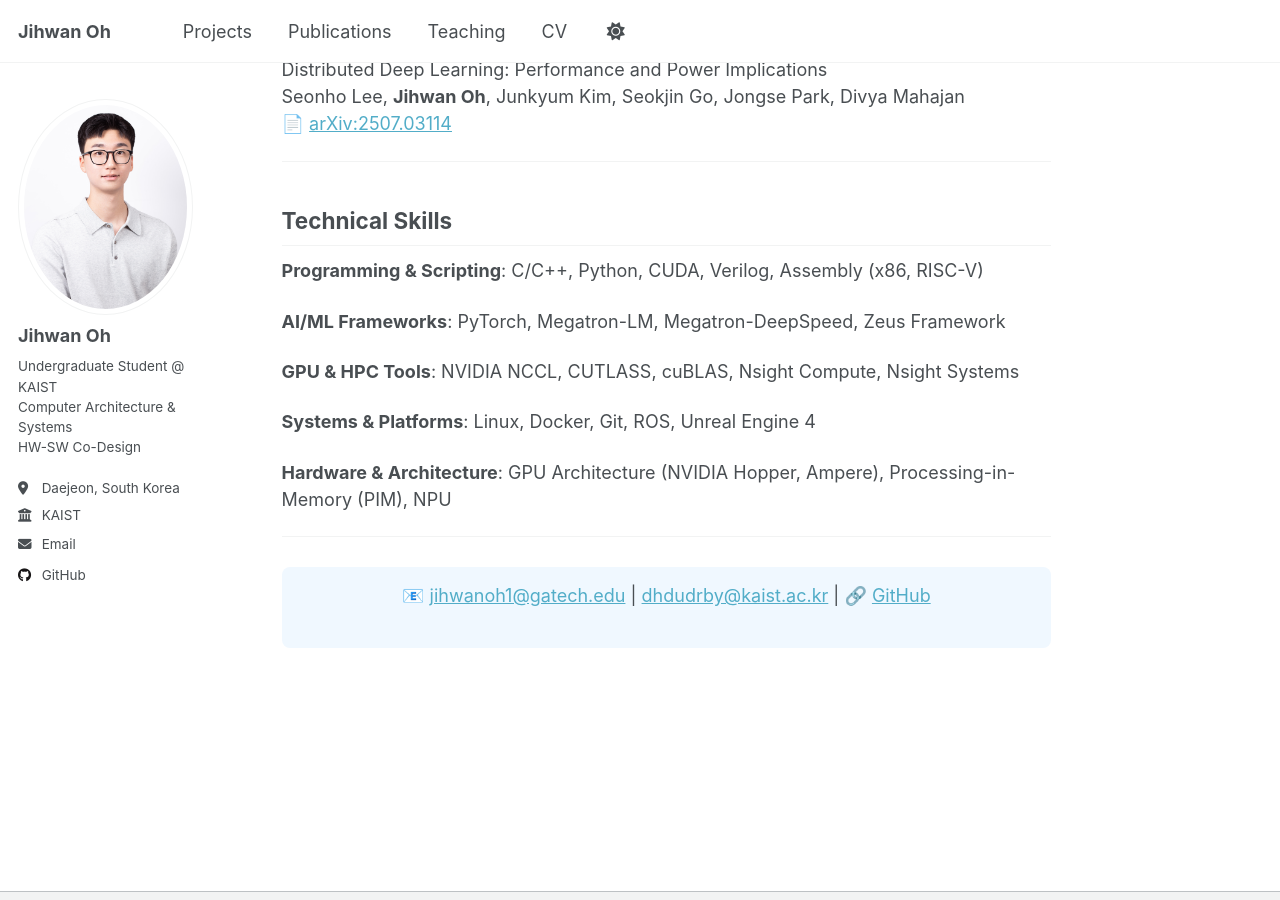
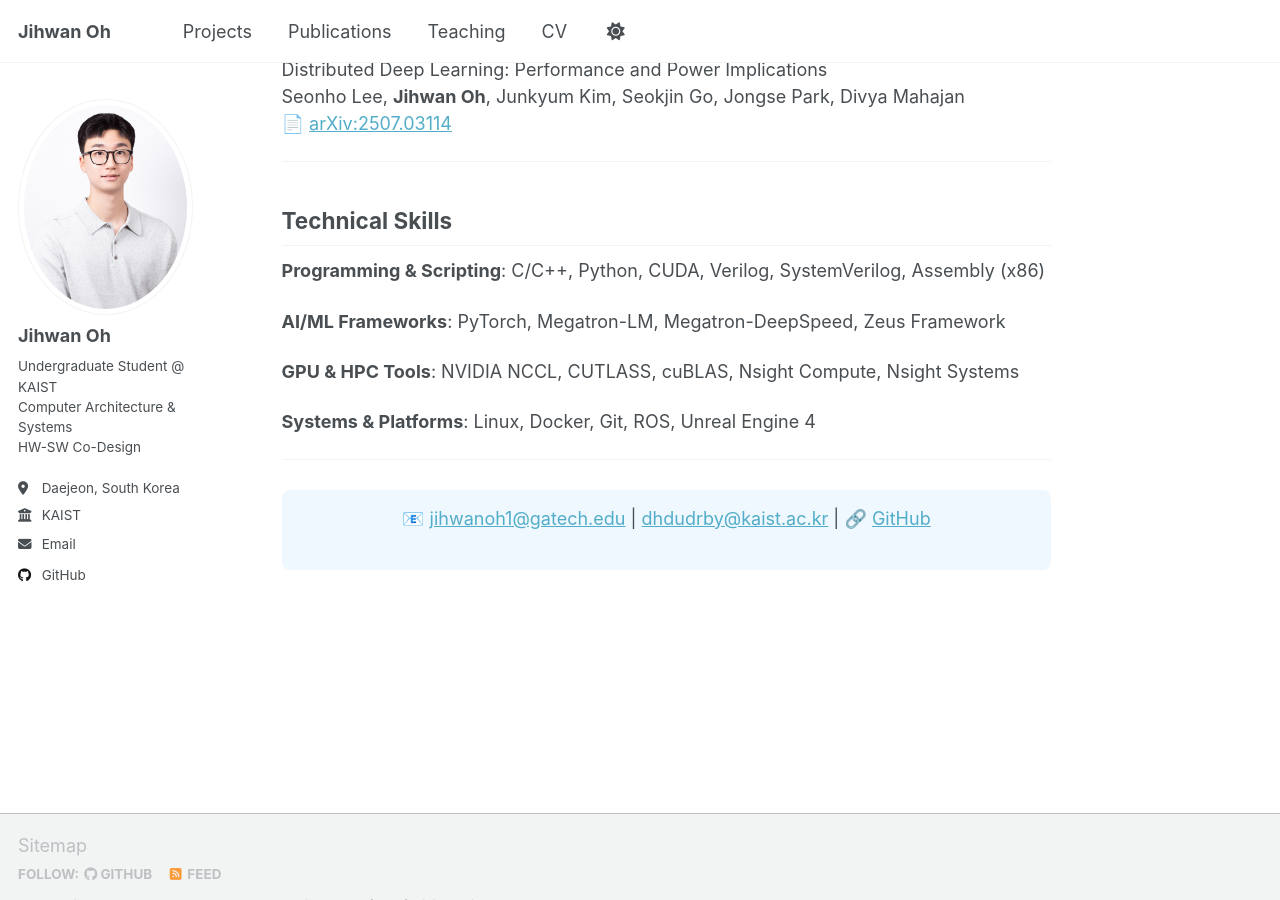
Before and after one commit to jihwan01/jihwan01.github.io, a Jekyll site: the page built from _pages/about.md, in a window 1280 px wide and 900 px high, scrolled down 1016 px. Built offline with Jekyll 4.4.1, drawn with Linux system fonts in a browser that asks for light colours; a script that is not in the unit is left out.

Commit message:
Update Technical Skills and highlight tools in research projects
- Update Technical Skills: Assembly (x86), add SystemVerilog, remove Hardware & Architecture category
- Highlight specific tools in research projects (Nsight Compute, Nsight Systems, NCCL, CUTLASS, etc.)
- Add 'Tools & Technologies' line to research projects
- Emphasize Megatron-LM, Megatron-DeepSpeed, Zeus Framework, and profiling tools

```diff
--- a/_pages/about.md
+++ b/_pages/about.md
@@ -53,7 +53,7 @@ Seonho Lee, **Jihwan Oh**, Junkyum Kim, Seokjin Go, Jongse Park, Divya Mahajan
 
 ## Technical Skills
 
-**Programming & Scripting**: C/C++, Python, CUDA, Verilog, Assembly (x86, RISC-V)
+**Programming & Scripting**: C/C++, Python, CUDA, Verilog, SystemVerilog, Assembly (x86)
 
 **AI/ML Frameworks**: PyTorch, Megatron-LM, Megatron-DeepSpeed, Zeus Framework
 
@@ -61,8 +61,6 @@ Seonho Lee, **Jihwan Oh**, Junkyum Kim, Seokjin Go, Jongse Park, Divya Mahajan
 
 **Systems & Platforms**: Linux, Docker, Git, ROS, Unreal Engine 4
 
-**Hardware & Architecture**: GPU Architecture (NVIDIA Hopper, Ampere), Processing-in-Memory (PIM), NPU
-
 ---
 
 <div style="text-align: center; margin-top: 30px; padding: 15px; background-color: #f0f8ff; border-radius: 8px;">
```
Also changed, not shown: _pages/projects.md (+1 -1 lines).
